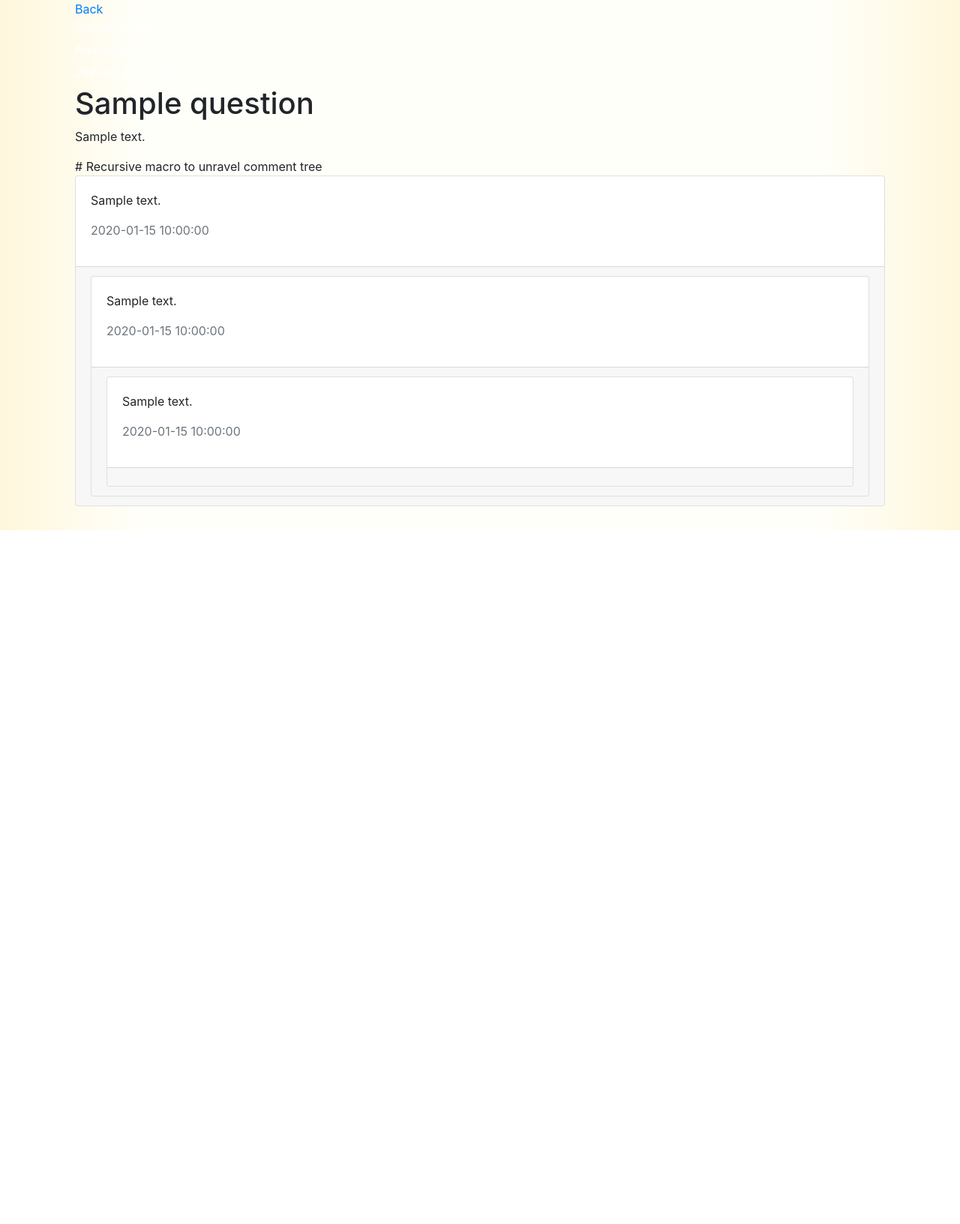
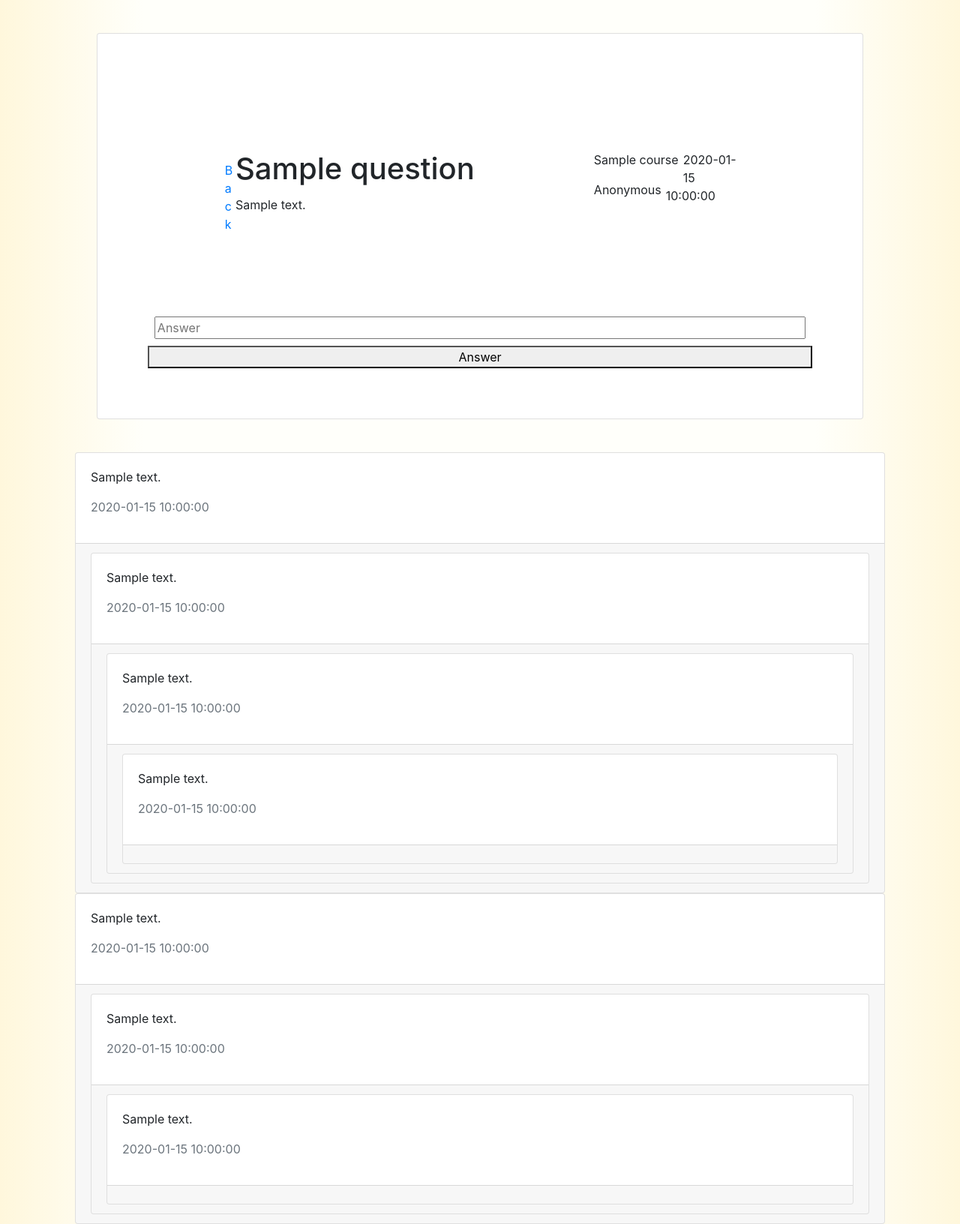
Before and after one commit to OHammond1-th/WMGTSS-QA-1942818, a Python web app: template Source/QA_Board/Web_Data/Templates/question_page.html in a window 1280 px wide. Shown: the part 93-1725 px from the top of the page at 75% size. Before the commit the page ends 800 px from the top, so only its background shows below. Run offline with Jinja, Linux system fonts and the light colour scheme; the template is opened without the code that fills it: most values are stand-ins (such as "Sample title", 1, 10 or a date in 2020); some libraries are stand-ins or nearby versions.

Commit message:
Added CSS to get the question page working, revising answer button methods

```diff
--- a/Database/WMGTSS_QA_SCHEMA.sql
+++ b/Database/WMGTSS_QA_SCHEMA.sql
@@ -12,7 +12,7 @@ GRANT
 	SELECT,
 	UPDATE,
 	INSERT,
-	SEQUENCE
+	DELETE
 ON ALL TABLES IN SCHEMA
 	public
 TO
--- a/Source/QA_Board/Web_Data/Static/base.css
+++ b/Source/QA_Board/Web_Data/Static/base.css
@@ -29,6 +29,80 @@ body {
 
 .question-tabs {
     box-sizing: content-box;
+}
+
+.elevated-options {
+    float: right;
+    z-index: 1;
+}
+
+.question {
+    padding-bottom: 50px;
+}
+
+.answer-box {
+    float: right;
+    width: 70%;
+}
+
+.answer-field {
+    margin: 1%;
+    width: -webkit-fill-available;
+}
+
+.boarder {
+    margin: 2%;
+}
+
+.boarder-outer {
+    margin: 4%;
+    padding: 6%;
+}
+
+.meta {
+    float: right;
+}
+
+.meta-text {
+    float: right;
+    padding-right: 3%;
+}
+
+.meta-text {
+    float: left;
+    padding-right: 3%;
+}
+
+.center {
+    width: 100%;
+}
+
+.card-inner {
+    margin: 10%;
+}
+
+.comment-button {
+    float: right;
+    padding-right: 5%;
+}
+
+#ques-pub {
+    display: block;
+}
+
+#ques-pri {
+    display: none;
+}
+
+#back-button {
+    padding: 2%;
+    width: 4%;
+    float: left;
+}
+
+#new-comment {
+    width: 97%;
+    margin: 1%;
 }
 
 /* -- The CSS beyond this point is to handle the question form -- */
--- a/Source/QA_Board/Web_Data/Templates/comment_template.html
+++ b/Source/QA_Board/Web_Data/Templates/comment_template.html
@@ -1,4 +1,3 @@
-# Recursive macro to unravel comment tree
 {% macro display_comment_tree(parent) %}
 {% for child in parent.children %}
     <div class="card">
@@ -13,7 +12,7 @@
 {% endfor %}
 {% endmacro %}
 
-
+{% if comment %}
 <div class="card">
     <div class="card-body">
         <p class="card-text"> {{comment.description}} </p>
@@ -23,3 +22,18 @@
         {{ display_comment_tree(comment) }}
     </div>
 </div>
+{% else %}
+<div class="card">
+    <div class="card-body">
+        <form class="answer-box center">
+            <input type="text"
+                   class="comment-field"
+                   name="new-comment"
+                   id="new-comment"
+                   placeholder="Write a new comment here..."
+            >
+        </form>
+        <button type="button" class="comment-button" onclick="window.location.href='{{url_for('views.create_comment', question_id=question.ident)}}';">Comment</button>
+    </div>
+</div>
+{% endif %}
--- a/Source/QA_Board/Web_Data/Templates/question_page.html
+++ b/Source/QA_Board/Web_Data/Templates/question_page.html
@@ -1,42 +1,54 @@
 {% extends "base.html" %}
 {% block static_content %}
-<div class="container">
-    <a href="{{url_for('views.question_list')}}">Back</a>
+<div class="boarder-outer card">
+    <div class="card-inner">
+        <a class="" id="back-button" href="{{url_for('views.question_list')}}">Back</a>
         <div class="meta">
             <div class="meta-text" id="post-course">
 
-            <label>{{ course.name }}</label>
+                <p>{{ course.name }}</p>
 
             </div>
             <div class="meta-text" id="post-author">
 
                 {% if question.published is true %}
-            <label>{{ author.firstname }} {{ author.lastname }}</label>
+                <p>{{ author.firstname }} {{ author.lastname }}</p>
                 {% else %}
-            <label>Anonymous</label>
+                <p>Anonymous</p>
                 {% endif %}
 
             </div>
             <div class="meta-date">
 
-            <label>{{ question.date_created }}</label>
+                <p>{{ question.date_created }}</p>
 
             </div>
         </div>
-    <h1>
+        <h1 class="card-title">
 
             {{ question.title }}
 
         </h1>
-    <p>
+        <p class="card-text">
 
             {{ question.description }}
 
         </p>
     </div>
+    <form class="answer-box center">
+        <input type="text"
+               class="answer-field"
+               name="answer"
+               id="{{question.ident}}-answer"
+               placeholder="Answer"
+        >
+    </form>
+    <button type="button" onclick="window.location.href='{{url_for('views.answer_question', question_id=question.ident)}}';">Answer</button>
+</div>
 {% endblock %}
 {% block scroll_content %}
 <div class="container">
+    {% include "comment_template.html" %}
     {% for comment in comments %}
         {% include "comment_template.html" %}
     {% endfor %}
--- a/Source/QA_Board/Web_Data/models.py
+++ b/Source/QA_Board/Web_Data/models.py
@@ -6,6 +6,7 @@
 
 # Helper function to avoid having runtime errors about parameters not being correct
 def protect_construct(class_type, arguments):
+    print(class_type, arguments)
     try:
         return class_type(*arguments)
     except TypeError as e:
--- a/Source/QA_Board/postrgesql_api.py
+++ b/Source/QA_Board/postrgesql_api.py
@@ -47,11 +47,7 @@ class DB_API:
 
         self.database.commit()
 
-        if len(self.result_buffer) == 1 or amount == 1:
-            return self.result_buffer[0]
-
         if amount:
-
             amount = min(amount, len(self.result_buffer))
             return self.result_buffer[:amount]
         return self.result_buffer
```
Also changed, not shown: Source/QA_Board/Web_Data/Templates/question_template.html (+7 -14 lines), Source/QA_Board/Web_Data/views.py (+23 -1 lines), Source/QA_Board/Web_Data/wmgtss_qa.py (+7 -7 lines). Lines whose indentation alone changed are shown as unchanged.
